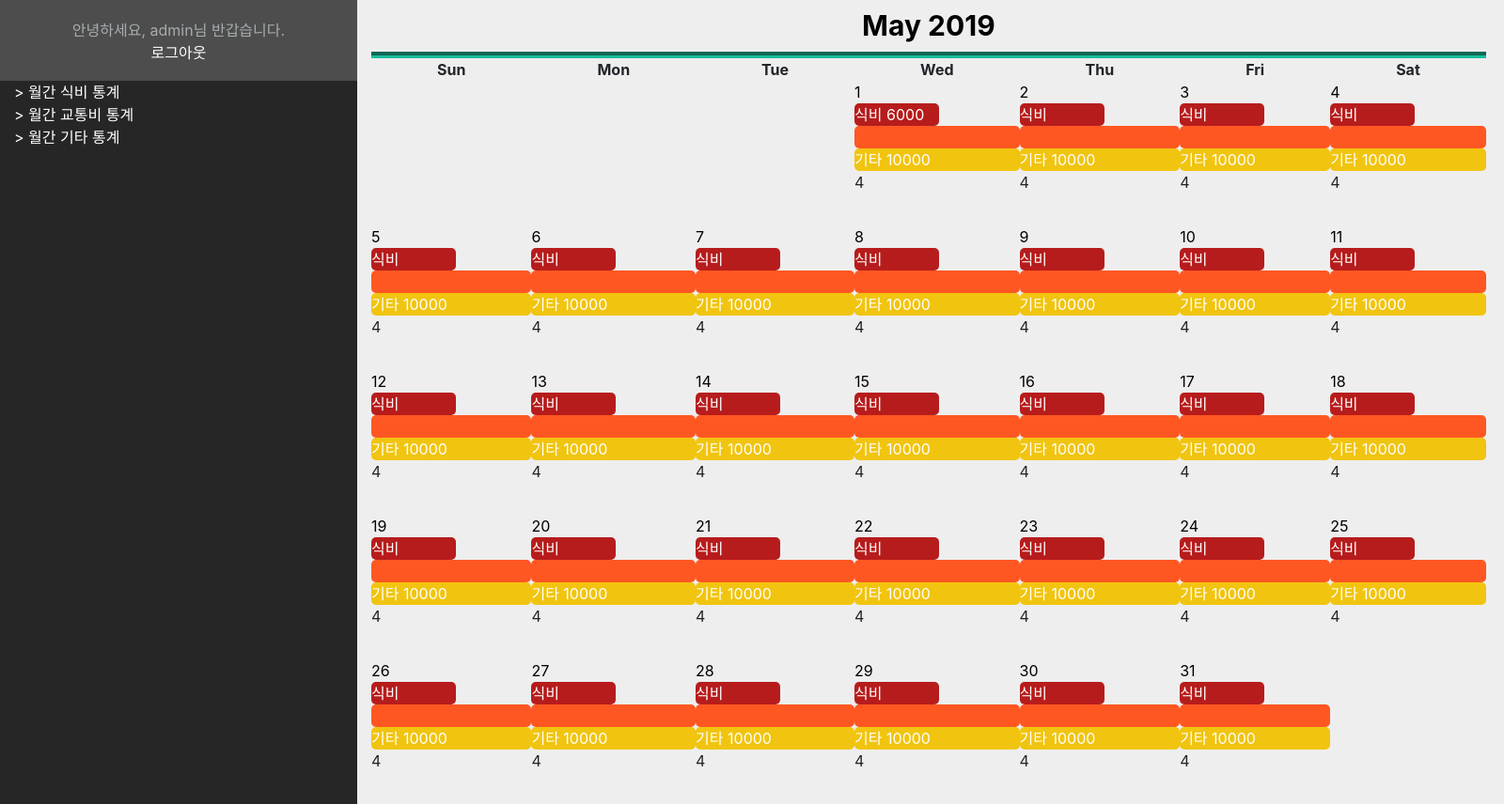
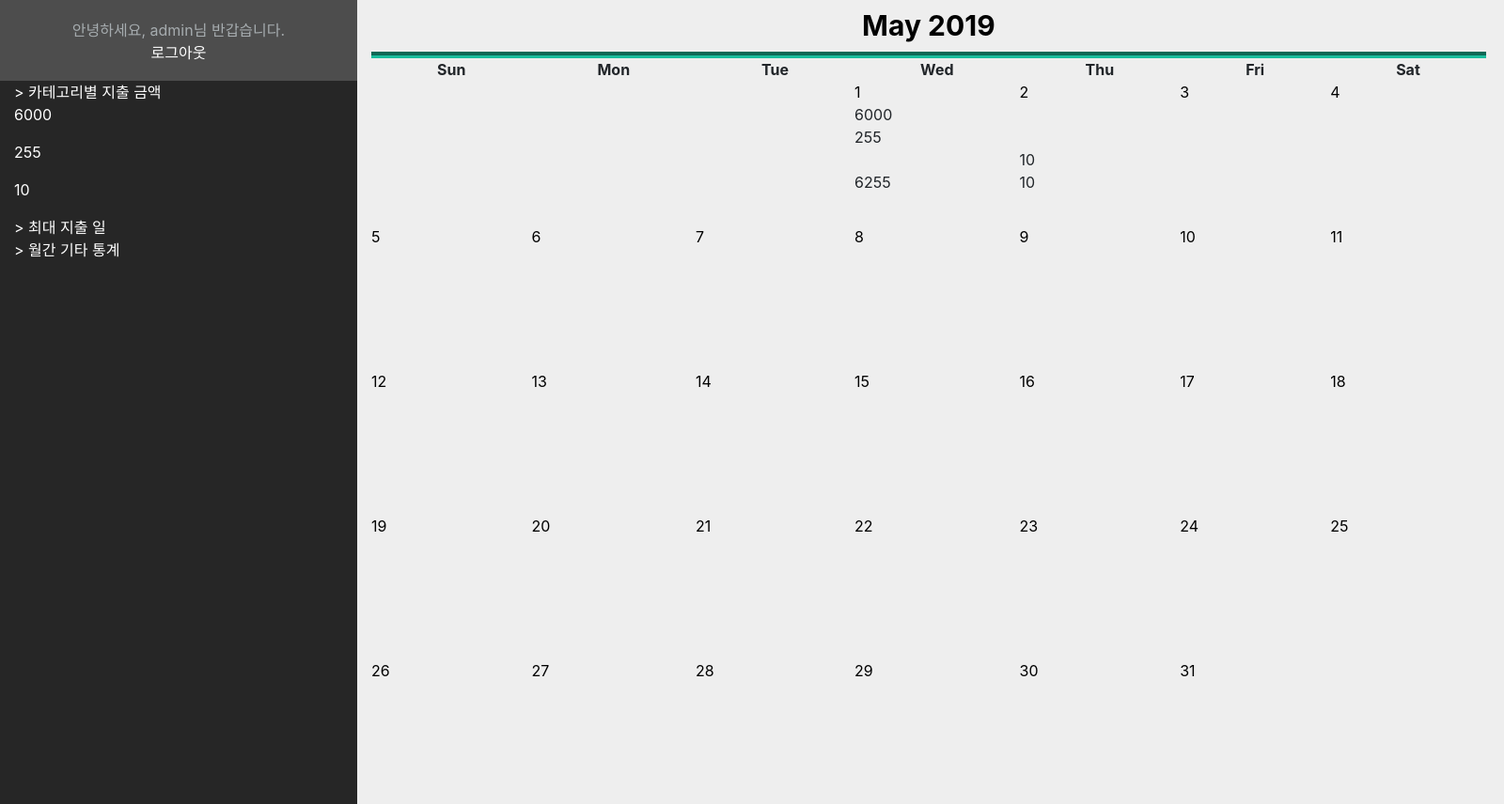
Before and after one commit to ParkSanggi/Spending-Report, a Django app: page / in a window 1600 px wide. Shown: the part 56-912 px from the top of the page at 94% size. Run offline with Django 3.2, Linux system fonts and the light colour scheme; a user stored in the database is signed in; data comes from the database, SQL or seed files in the repository; both versions use the stored data as it was after the commit; some libraries are stand-ins or nearby versions.

Commit message:
add method

```diff
--- a/report/templates/report/calendar.html
+++ b/report/templates/report/calendar.html
@@ -40,24 +40,24 @@ Calendar
     color:#000000;
     }
 
-    #food{
-    background-color:#B71C1C;
-    border-radius: 5px / 5px;
-    color:#ffffff;
-    width:90px;
-    }
+<!--    #food{-->
+<!--    background-color:#B71C1C;-->
+<!--    border-radius: 5px / 5px;-->
+<!--    color:#ffffff;-->
+<!--    width:90px;-->
+<!--    }-->
 
-    #trans{
-    background-color:#FF5722;
-    border-radius: 5px / 5px;
-    color:#ffffff;
-    }
+<!--    #trans{-->
+<!--    background-color:#FF5722;-->
+<!--    border-radius: 5px / 5px;-->
+<!--    color:#ffffff;-->
+<!--    }-->
 
-    #etc{
-    background-color:#F1C40F;
-    border-radius: 5px / 5px;
-    color:#ffffff;
-    }
+<!--    #etc{-->
+<!--    background-color:#F1C40F;-->
+<!--    border-radius: 5px / 5px;-->
+<!--    color:#ffffff;-->
+<!--    }-->
 
     th{
     padding-left:70px;
@@ -89,8 +89,11 @@ Calendar
          <div class="row">
         <div class="col-12">
           <div id="menu">
-            > 월간 식비 통계<br>
-            > 월간 교통비 통계<br>
+            > 카테고리별 지출 금액 <br>
+              <p>{{ total_meal }}</p>
+              <p>{{ total_trans }}</p>
+              <p>{{ total_etc }}</p>
+            > 최대 지출 일<br>
             > 월간 기타 통계<br>
         </div>
         </div>
--- a/report/views.py
+++ b/report/views.py
@@ -13,8 +13,10 @@ class MayCalendar(calendar.HTMLCalendar):
     def formatday(self, day, weekday):
 
         user = self.user
-        t_expense = self.total_expense(day)
+        t_expense = self.trans_expense(day)
         m_expense = self.meal_expense(day)
+        e_expense = self.etc_expense(day)
+        total_expense = self.total_expense(day)
 
         if day == 0:
             return '<td class="%s">&nbsp;</td>' % self.cssclass_noday
@@ -22,11 +24,11 @@ class MayCalendar(calendar.HTMLCalendar):
             a = 10000
             test = "{:,}".format(a)
             return '<td class="%s"><a id="day" href="/detail/%d">%d</a>' \
-                   '<div id="food">식비 %s</div>' \
-                   '<div id="trans">&nbsp;</div>' \
-                   '<div id="etc">기타 10000</div>' \
-                   '<div>4</div></td>' \
-                   % (self.cssclasses[weekday], day, day, m_expense)
+                   '<div id="food">%s</div>' \
+                   '<div id="trans">%s</div>' \
+                   '<div id="etc">%s</div>' \
+                   '<div>%s</div></td>' \
+                   % (self.cssclasses[weekday], day, day, m_expense, t_expense, e_expense, total_expense)
 
     def formatmonthname(self, theyear, themonth, withyear=True):
         """
@@ -44,6 +46,9 @@ class MayCalendar(calendar.HTMLCalendar):
         t_expense = 0
         for event in event_list:
             t_expense += event.expense
+
+        if not event_list:
+            t_expense = '&nbsp;'
         return t_expense
 
     def meal_expense(self, day):
@@ -52,16 +57,54 @@ class MayCalendar(calendar.HTMLCalendar):
         for event in event_list:
             meal_expense += event.expense
 
-        if meal_expense == 0:
-            meal_expense = ''
+        if not event_list:
+            meal_expense = '&nbsp;'
 
         return str(meal_expense)
 
+    def trans_expense(self, day):
+        event_list = Event.objects.filter(f_day=day, category_id=2, author=self.user)
+        trans_expense = 0
+        for event in event_list:
+            trans_expense += event.expense
+
+        if not event_list:
+            print(f'----------------------------{event_list}]')
+            trans_expense = '&nbsp;'
+
+        return str(trans_expense)
+
+    def etc_expense(self, day):
+        event_list = Event.objects.filter(f_day=day, category_id=3, author=self.user)
+        etc_expense = 0
+        for event in event_list:
+            etc_expense += event.expense
+
+        if not event_list:
+            etc_expense = '&nbsp;'
+
+        return str(etc_expense)
+
 def mayCalendar(request):
     mayCal = MayCalendar(calendar.SUNDAY)
-    mayCal.user = request.user
+
+    user = request.user
+    if user.id == None:
+        user = None
+    mayCal.user = user
+
+    total_meal = calculate(user, 1)
+    total_trans = calculate(user, 2)
+    total_etc = calculate(user, 3)
+
     cal = mayCal.formatmonth(2019,5)
-    return render(request, 'report/calendar.html', {'object_list': mark_safe(cal)})
+
+    context = {'object_list': mark_safe(cal),
+               'total_meal':total_meal,
+               'total_trans': total_trans,
+               'total_etc' : total_etc,
+               }
+    return render(request, 'report/calendar.html', context )
 
 @login_required
 def event_create(request, day_number):
@@ -117,3 +160,40 @@ def day_detail(request, day_number):
     return render(request, 'report/day_detail.html', {'day_info': day_info,
                                                    'event_form': event_form,
                                                    'events': events})
+
+
+
+
+def calculate(user, category):
+
+    total = 0
+    event_list = Event.objects.filter(author=user, category_id=category)
+    for event in event_list:
+        total += event.expense
+
+    return total
+
+# def max(user):
+#     days = Day.objects.all()
+#
+#     expense_list = []
+#     for day in days:
+#         event_list = Event.objects.filter(author=user, f_day=day)
+#         total = 0
+#         for event in event_list:
+#             total += event.expense
+#             expense_list.append(total)
+#
+#     day_number = expense_list.index(max(expense_list))
+
+
+
+
+
+# def calcul2(user, category):
+#
+#     def total_expense(self, day):
+#         event_list = Event.objects.filter(author=self.user, f_day=day)
+#         t_expense = 0
+#         for event in event_list:
+#             t_expense += event.expense
```
Also changed, not shown: db.sqlite3, 1 other file.
